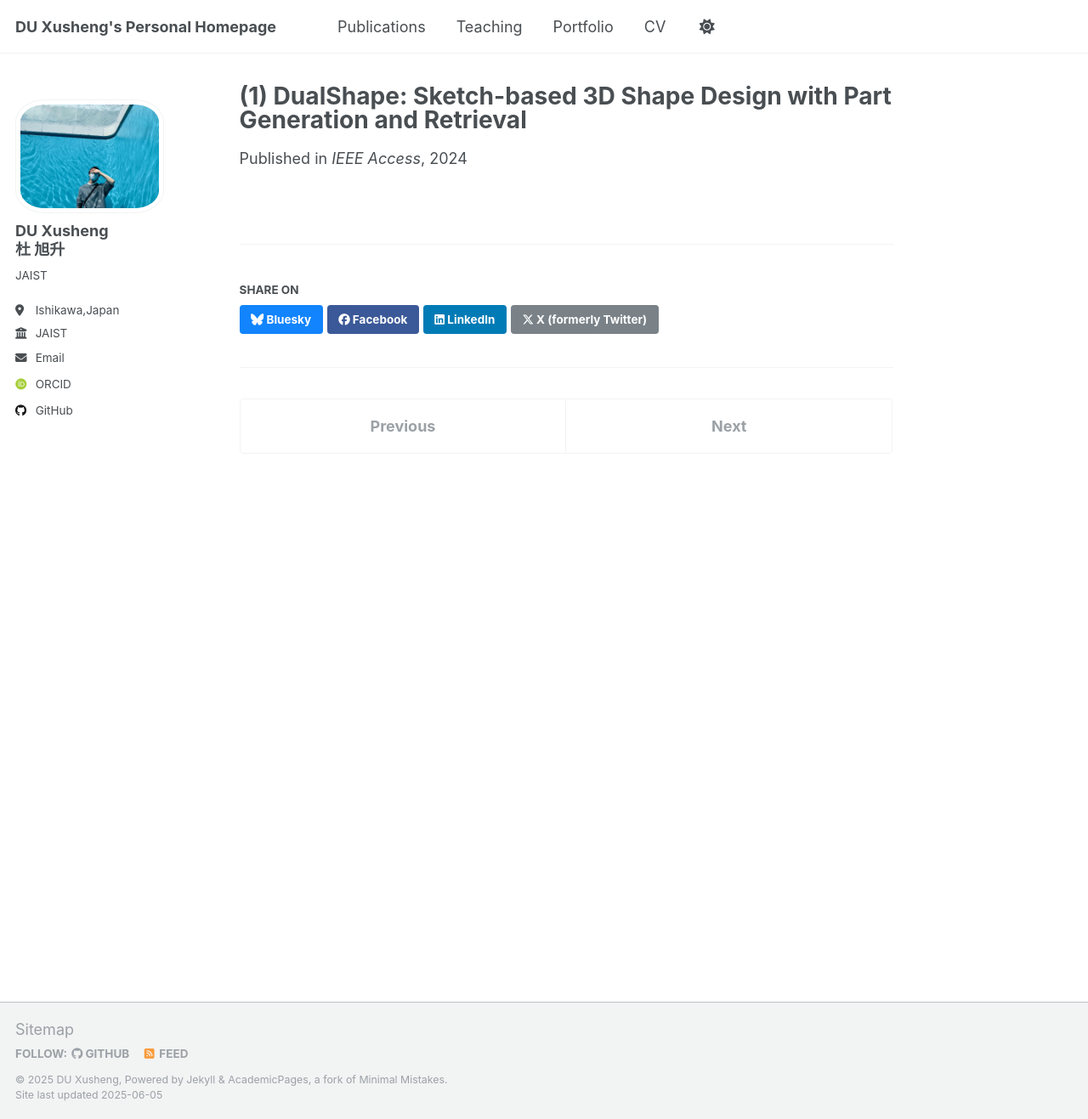
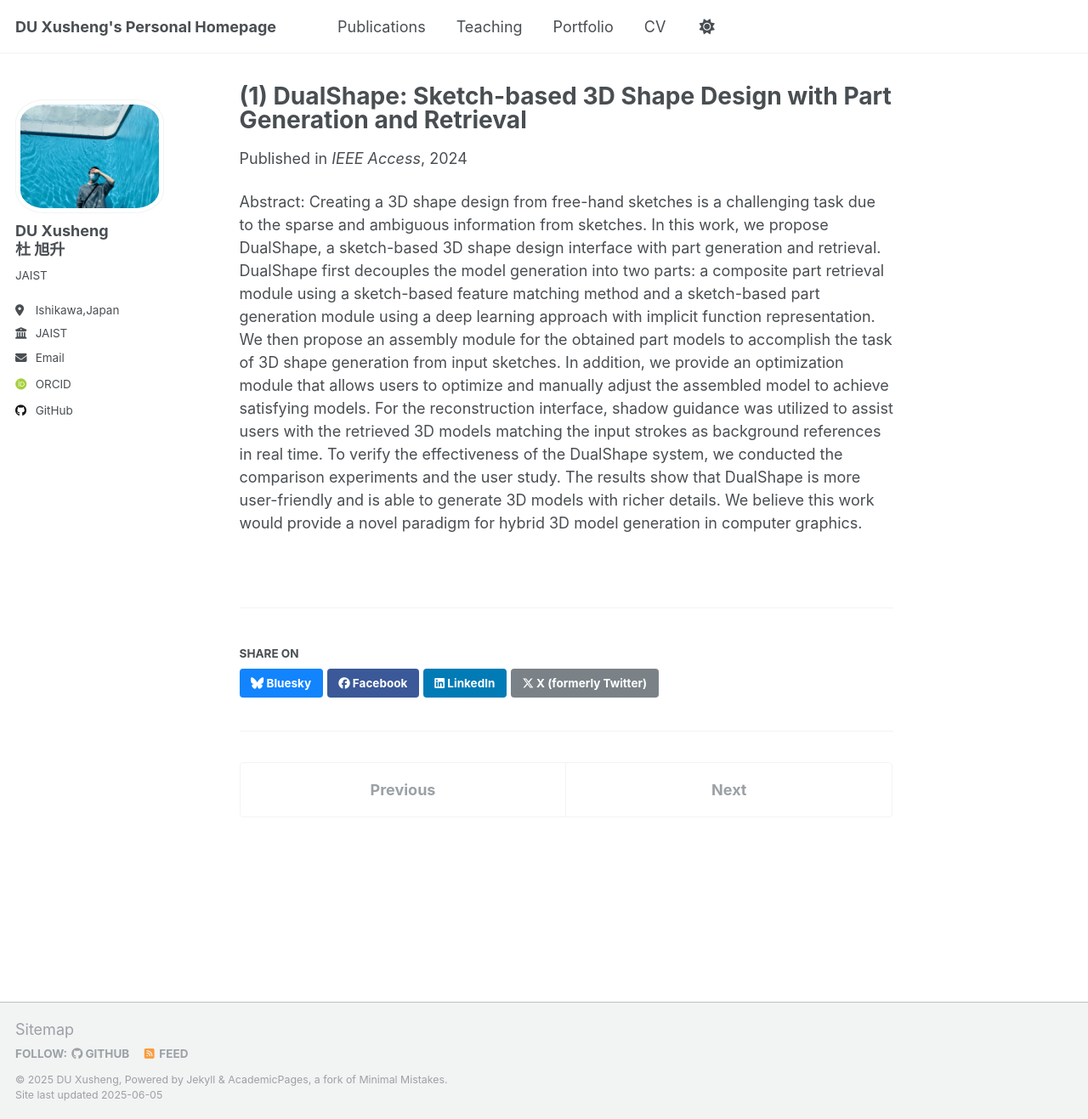
Before and after one commit to ToKyokushou/ToKyokushou.github.io, a Jekyll site: the page built from _publications/2024-03-dualshape.md, in a window 1280 px wide and 1317 px high. Shown: the whole window at 85% size. Built offline with Jekyll 4.4.1, drawn with Linux system fonts in a browser that asks for light colours; some web fonts are replaced.

Commit message:
Update 2024-03-dualshape.md

```diff
--- a/_publications/2024-03-dualshape.md
+++ b/_publications/2024-03-dualshape.md
@@ -8,3 +8,6 @@ excerpt: 'A sketch-driven framework for part-based 3D shape design and retrieval
 date: 2024-03-01
 venue: 'IEEE Access'
 ---
+
+Abstract:
+Creating a 3D shape design from free-hand sketches is a challenging task due to the sparse and ambiguous information from sketches. In this work, we propose DualShape, a sketch-based 3D shape design interface with part generation and retrieval. DualShape first decouples the model generation into two parts: a composite part retrieval module using a sketch-based feature matching method and a sketch-based part generation module using a deep learning approach with implicit function representation. We then propose an assembly module for the obtained part models to accomplish the task of 3D shape generation from input sketches. In addition, we provide an optimization module that allows users to optimize and manually adjust the assembled model to achieve satisfying models. For the reconstruction interface, shadow guidance was utilized to assist users with the retrieved 3D models matching the input strokes as background references in real time. To verify the effectiveness of the DualShape system, we conducted the comparison experiments and the user study. The results show that DualShape is more user-friendly and is able to generate 3D models with richer details. We believe this work would provide a novel paradigm for hybrid 3D model generation in computer graphics.
```
